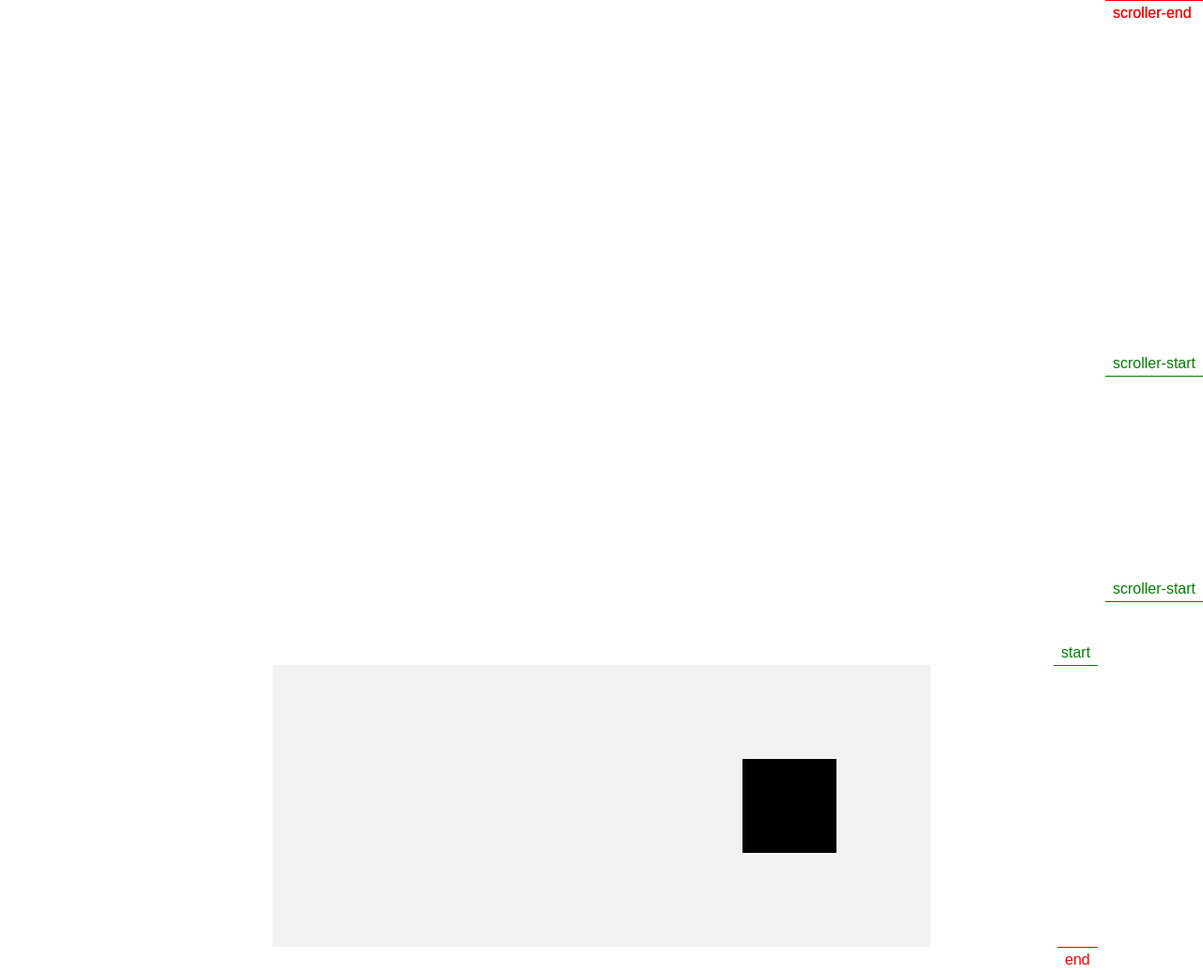
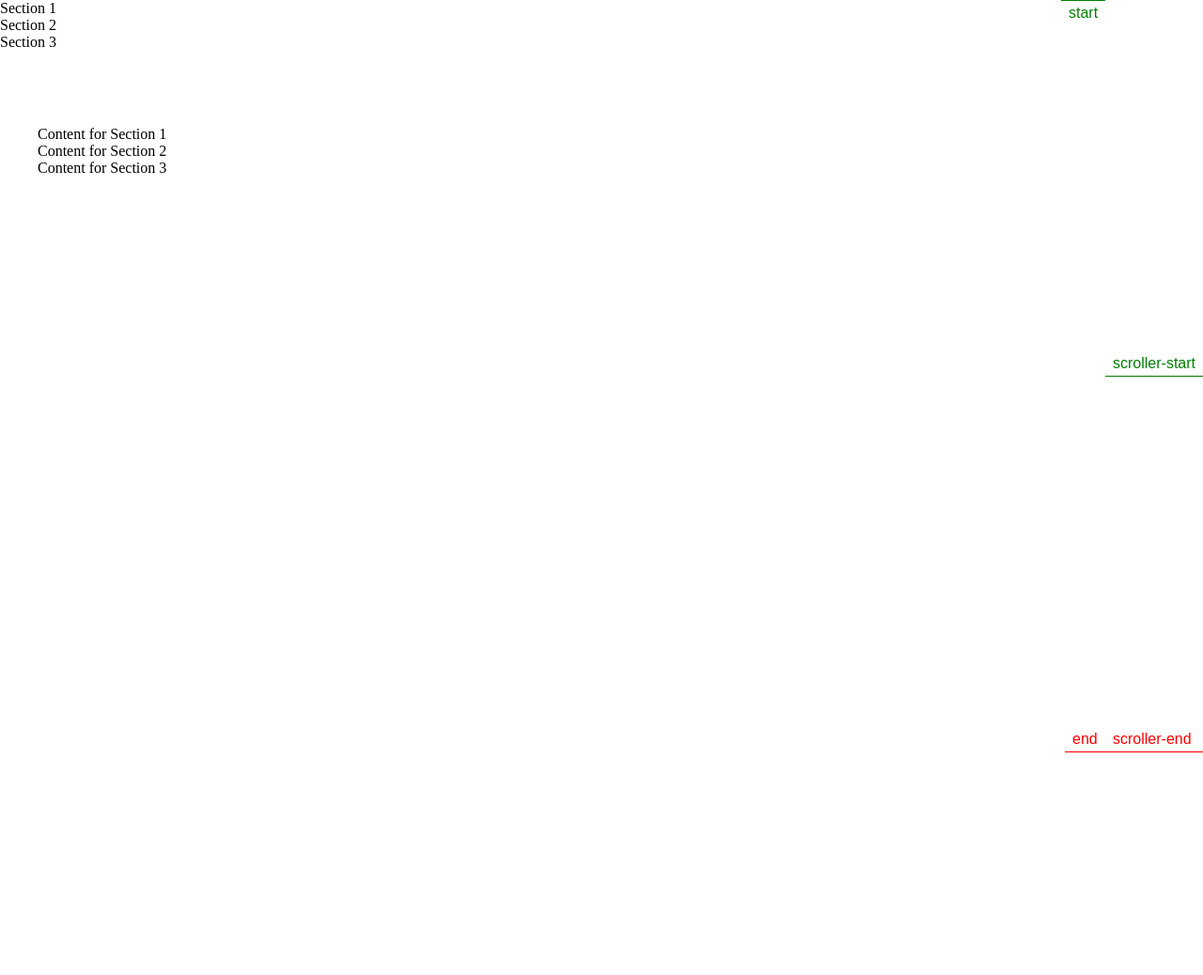
Before and after one commit to code-polaris044/gsap, a website: page index.html in a window 1280 px wide. Shown: the top 1038 px of the page at 94% size. After the commit the page ends 801 px from the top, so only its background shows below. Drawn offline with nearby package versions, Linux system fonts and the light colour scheme.

Commit message:
[fix]js&transition

```diff
--- a/index.html
+++ b/index.html
@@ -9,12 +9,12 @@
         <title>gasp</title>
     </head>
     <body>
-        <div class="wrapper">
+        <!-- <div class="wrapper">
             <div class="container">
                 <div class="box"></div>
             </div>
-        </div>
-        <div class="wrap">
+        </div> -->
+        <!-- <div class="wrap">
             <section class="test"></section>
             <section class="test"></section>
             <section class="test"></section>
@@ -27,6 +27,19 @@
                     itaque adipisci necessitatibus. Molestias nemo aperiam ut.
                 </p>
             </section>
+        </div> -->
+
+        <div class="side-menu">
+            <ul>
+                <li class="menu-item" data-target="section1">Section 1</li>
+                <li class="menu-item" data-target="section2">Section 2</li>
+                <li class="menu-item" data-target="section3">Section 3</li>
+            </ul>
+        </div>
+        <div class="content">
+            <section id="section1" class="sec">Content for Section 1</section>
+            <section id="section2" class="sec">Content for Section 2</section>
+            <section id="section3" class="sec">Content for Section 3</section>
         </div>
         <script type="module" src="main.js"></script>
     </body>
--- a/main.js
+++ b/main.js
@@ -1,47 +1,71 @@
-gsap.registerPlugin(ScrollTrigger);
+// import { gsap } from "gsap";
+// import { ScrollTrigger } from "gsap/ScrollTrigger";
 
-gsap.to(".box", {
-    x: 400,
-    scrollTrigger: {
-        trigger: ".container",
-        start: "top center",
-        markers: true,
-    },
-});
+// gsap.registerPlugin(ScrollTrigger);
+
+// gsap.to(".box", {
+//     x: 400,
+//     scrollTrigger: {
+//         trigger: ".container",
+//         start: "top center",
+//         markers: true,
+//     },
+// });
 
 // .textクラスの要素にアニメーションを適用
 // GSAPとScrollTriggerを登録
+// gsap.registerPlugin(ScrollTrigger);
+
+// matchMediaを使用してメディアクエリに基づくアニメーションを設定
+// let mm = gsap.matchMedia();
+
+// mm.add("(max-width: 750px)", () => {
+//     // 750px以下の画面幅のときのアニメーション
+//     gsap.from(".text", {
+//         opacity: 0,
+//         x: -100, // 左から表示
+//         duration: 1,
+//         scrollTrigger: {
+//             trigger: ".text",
+//             start: "top 80%", // トリガーが発火するスクロール位置
+//             markers: true, // デバッグ用のマーカーを表示
+//             toggleActions: "play none none reverse",
+//         },
+//     });
+// });
+
+// mm.add("(min-width: 751px)", () => {
+//     // 751px以上の画面幅のときのアニメーション
+//     gsap.from(".text", {
+//         opacity: 0,
+//         y: 100, // 下から表示
+//         duration: 1,
+//         scrollTrigger: {
+//             trigger: ".text",
+//             start: "top 80%",
+//             markers: true,
+//             toggleActions: "play none none reverse",
+//         },
+//     });
+// });
+
 gsap.registerPlugin(ScrollTrigger);
 
-// matchMediaを使用してメディアクエリに基づくアニメーションを設定
-let mm = gsap.matchMedia();
-
-mm.add("(max-width: 750px)", () => {
-    // 750px以下の画面幅のときのアニメーション
-    gsap.from(".text", {
-        opacity: 0,
-        x: -100, // 左から表示
+gsap.fromTo(
+    ".box",
+    {
+        autoAlpha: 0,
+        y: 20,
+    },
+    {
+        autoAlpha: 1,
         duration: 1,
+        y: 0,
         scrollTrigger: {
-            trigger: ".text",
-            start: "top 80%", // トリガーが発火するスクロール位置
-            markers: true, // デバッグ用のマーカーを表示
-            toggleActions: "play none none reverse",
-        },
-    });
-});
-
-mm.add("(min-width: 751px)", () => {
-    // 751px以上の画面幅のときのアニメーション
-    gsap.from(".text", {
-        opacity: 0,
-        y: 100, // 下から表示
-        duration: 1,
-        scrollTrigger: {
-            trigger: ".text",
-            start: "top 80%",
+            trigger: ".box",
+            start: "top center",
             markers: true,
             toggleActions: "play none none reverse",
         },
-    });
-});
+    }
+);
--- a/style.css
+++ b/style.css
@@ -1,4 +1,4 @@
-.wrapper {
+/* .wrapper {
     display: flex;
     justify-content: center;
     align-items: center;
@@ -31,3 +31,41 @@
     width: 100%;
     background: red;
 }
+
+body {
+    display: flex;
+}
+.side-menu {
+    position: fixed;
+    width: 200px;
+}
+.content {
+    margin-left: 220px;
+}
+.highlight {
+    background-color: yellow;
+} */
+
+* {
+    margin: 0;
+    padding: 0;
+}
+
+.space {
+    display: flex;
+    align-items: center;
+    justify-content: center;
+    height: 50vw;
+    color: #fff;
+    background: #333;
+}
+
+.box {
+    width: 100px;
+    height: 100px;
+    background: #f00;
+}
+
+.content {
+    padding: 80px 40px;
+}
```
Also changed, not shown: scroll.html (added, +19 -0 lines).
